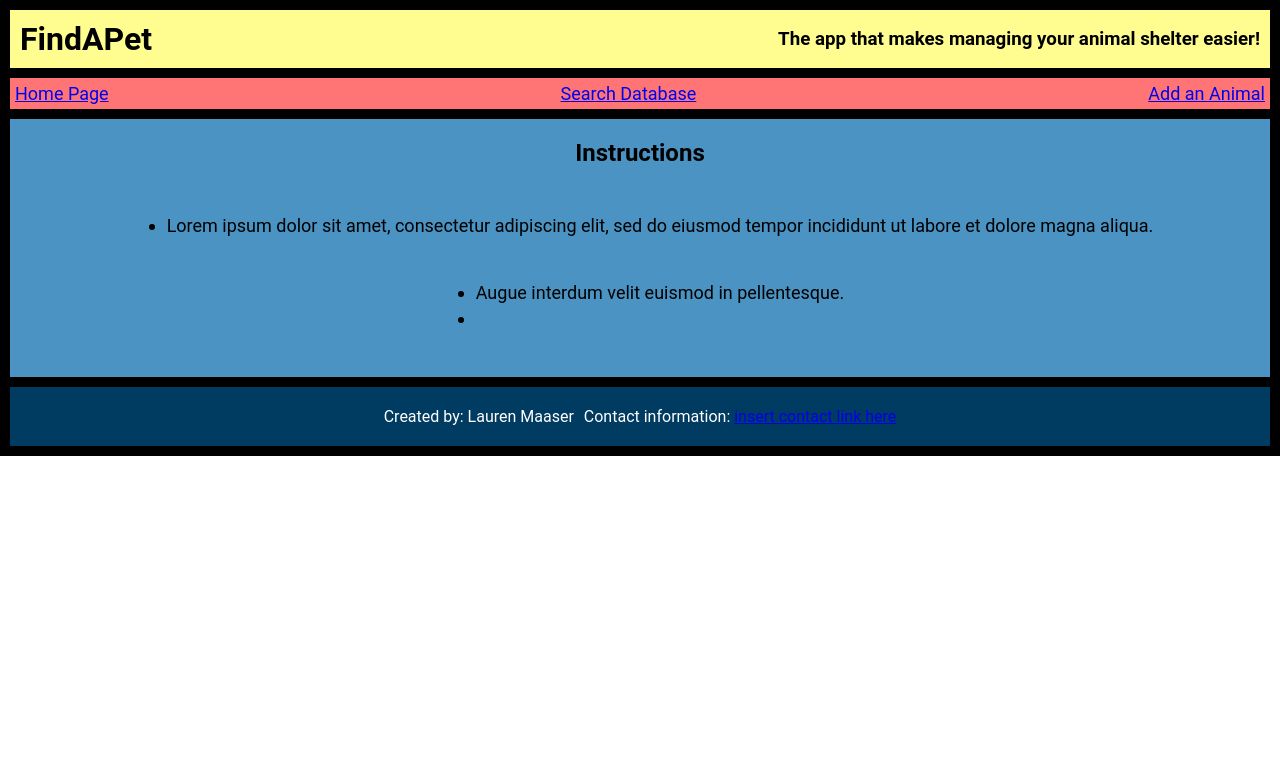
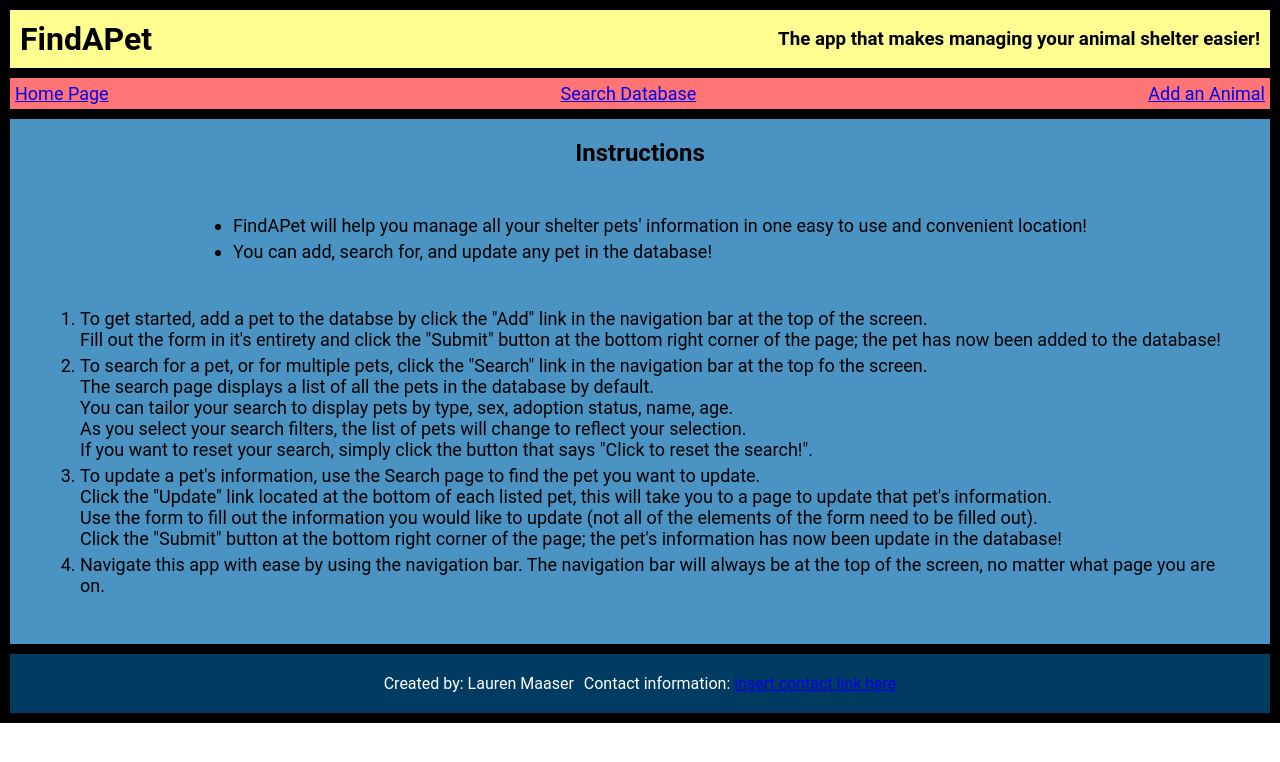
Before and after one commit to Lmcmaaser/find-a-pet-app, a React (Create React App) app: page / in a window 1280 px wide. Shown: the top 762 px of the page. Built offline with nearby package versions, Linux system fonts and the light colour scheme.

Commit message:
added app instructions

```diff
--- a/src/Home/Home.js
+++ b/src/Home/Home.js
@@ -9,16 +9,35 @@ class Home extends React.Component {
         <div className="instructions">
           <ul>
             <li>
-              Lorem ipsum dolor sit amet, consectetur adipiscing elit, sed do eiusmod tempor incididunt ut labore et dolore magna aliqua.
+              FindAPet will help you manage all your shelter pets' information in one easy to use and convenient location!
+            </li>
+            <li>
+              You can add, search for, and update any pet in the database!
             </li>
           </ul>
-          <ul>
+          <ol>
             <li>
-              Augue interdum velit euismod in pellentesque.
+              To get started, add a pet to the databse by click the "Add" link in the navigation bar at the top of the screen. <br />
+              Fill out the form in it's entirety and click the "Submit" button at the bottom right corner of the page; the pet has now been added to the database!
             </li>
             <li>
+              To search for a pet, or for multiple pets, click the "Search" link in the navigation bar at the top fo the screen.<br />
+              The search page displays a list of all the pets in the database by default.<br />
+              You can tailor your search to display pets by type, sex, adoption status, name, age.<br />
+              As you select your search filters, the list of pets will change to reflect your selection.<br />
+              If you want to reset your search, simply click the button that says "Click to reset the search!".
             </li>
-          </ul>
+            <li>
+              To update a pet's information, use the Search page to find the pet you want to update.<br />
+              Click the "Update" link located at the bottom of each listed pet, this will take you to a page to update that pet's information.<br />
+              Use the form to fill out the information you would like to update (not all of the elements of the form need to be filled out).<br />
+              Click the "Submit" button at the bottom right corner of the page; the pet's information has now been update in the database!
+            </li>
+            <li>
+              Navigate this app with ease by using the navigation bar.
+              The navigation bar will always be at the top of the screen, no matter what page you are on.
+            </li>
+          </ol>
         </div>
       </div>
   )}
```
